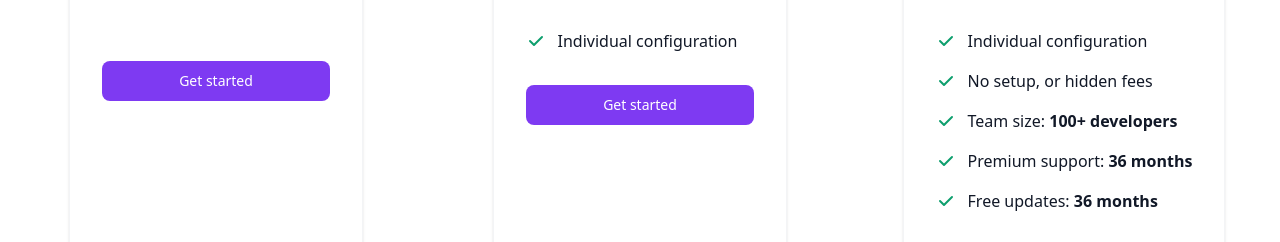
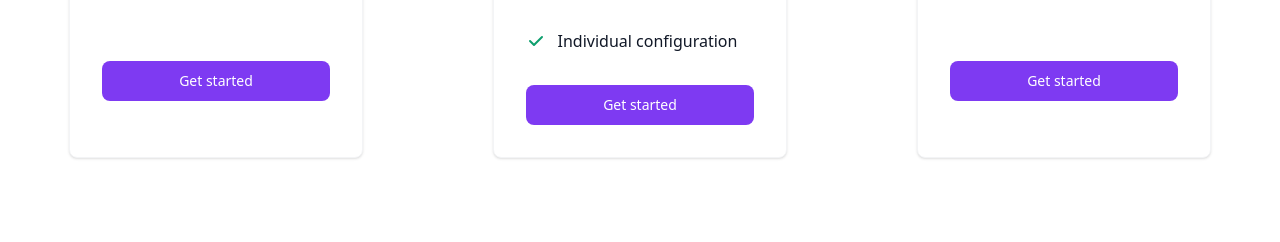
Before and after one commit to Sooraj987/SEO-ADS, a website: page index.html in a window 1280 px wide. Shown: the part 3880-4122 px from the top of the page. Drawn offline with nearby package versions, Linux system fonts and the light colour scheme; a script that the page names is missing.

Commit message:
Update index.html

```diff
--- a/index.html
+++ b/index.html
@@ -353,29 +353,7 @@
                     <ul role="list" class="mb-8 space-y-4 text-left">
                         <li class="flex items-center space-x-3">
                             <!-- Icon -->
-                            <svg class="flex-shrink-0 w-5 h-5 text-green-500 dark:text-green-400" fill="currentColor" viewBox="0 0 20 20" xmlns="http://www.w3.org/2000/svg"><path fill-rule="evenodd" d="M16.707 5.293a1 1 0 010 1.414l-8 8a1 1 0 01-1.414 0l-4-4a1 1 0 011.414-1.414L8 12.586l7.293-7.293a1 1 0 011.414 0z" clip-rule="evenodd"></path></svg>
-                            <span>Individual configuration</span>
-                        </li>
-                        <li class="flex items-center space-x-3">
-                            <!-- Icon -->
-                            <svg class="flex-shrink-0 w-5 h-5 text-green-500 dark:text-green-400" fill="currentColor" viewBox="0 0 20 20" xmlns="http://www.w3.org/2000/svg"><path fill-rule="evenodd" d="M16.707 5.293a1 1 0 010 1.414l-8 8a1 1 0 01-1.414 0l-4-4a1 1 0 011.414-1.414L8 12.586l7.293-7.293a1 1 0 011.414 0z" clip-rule="evenodd"></path></svg>
-                            <span>No setup, or hidden fees</span>
-                        </li>
-                        <li class="flex items-center space-x-3">
-                            <!-- Icon -->
-                            <svg class="flex-shrink-0 w-5 h-5 text-green-500 dark:text-green-400" fill="currentColor" viewBox="0 0 20 20" xmlns="http://www.w3.org/2000/svg"><path fill-rule="evenodd" d="M16.707 5.293a1 1 0 010 1.414l-8 8a1 1 0 01-1.414 0l-4-4a1 1 0 011.414-1.414L8 12.586l7.293-7.293a1 1 0 011.414 0z" clip-rule="evenodd"></path></svg>
-                            <span>Team size: <span class="font-semibold">100+ developers</span></span>
-                        </li>
-                        <li class="flex items-center space-x-3">
-                            <!-- Icon -->
-                            <svg class="flex-shrink-0 w-5 h-5 text-green-500 dark:text-green-400" fill="currentColor" viewBox="0 0 20 20" xmlns="http://www.w3.org/2000/svg"><path fill-rule="evenodd" d="M16.707 5.293a1 1 0 010 1.414l-8 8a1 1 0 01-1.414 0l-4-4a1 1 0 011.414-1.414L8 12.586l7.293-7.293a1 1 0 011.414 0z" clip-rule="evenodd"></path></svg>
-                            <span>Premium support: <span class="font-semibold">36 months</span></span>
-                        </li>
-                        <li class="flex items-center space-x-3">
-                            <!-- Icon -->
-                            <svg class="flex-shrink-0 w-5 h-5 text-green-500 dark:text-green-400" fill="currentColor" viewBox="0 0 20 20" xmlns="http://www.w3.org/2000/svg"><path fill-rule="evenodd" d="M16.707 5.293a1 1 0 010 1.414l-8 8a1 1 0 01-1.414 0l-4-4a1 1 0 011.414-1.414L8 12.586l7.293-7.293a1 1 0 011.414 0z" clip-rule="evenodd"></path></svg>
-                            <span>Free updates: <span class="font-semibold">36 months</span></span>
-                        </li>
+
                     </ul>
                     <a href="#" class="text-white bg-purple-600 hover:bg-purple-700 focus:ring-4 focus:ring-purple-200 font-medium rounded-lg text-sm px-5 py-2.5 text-center dark:text-white  dark:focus:ring-purple-900">Get started</a>
                 </div>
```
